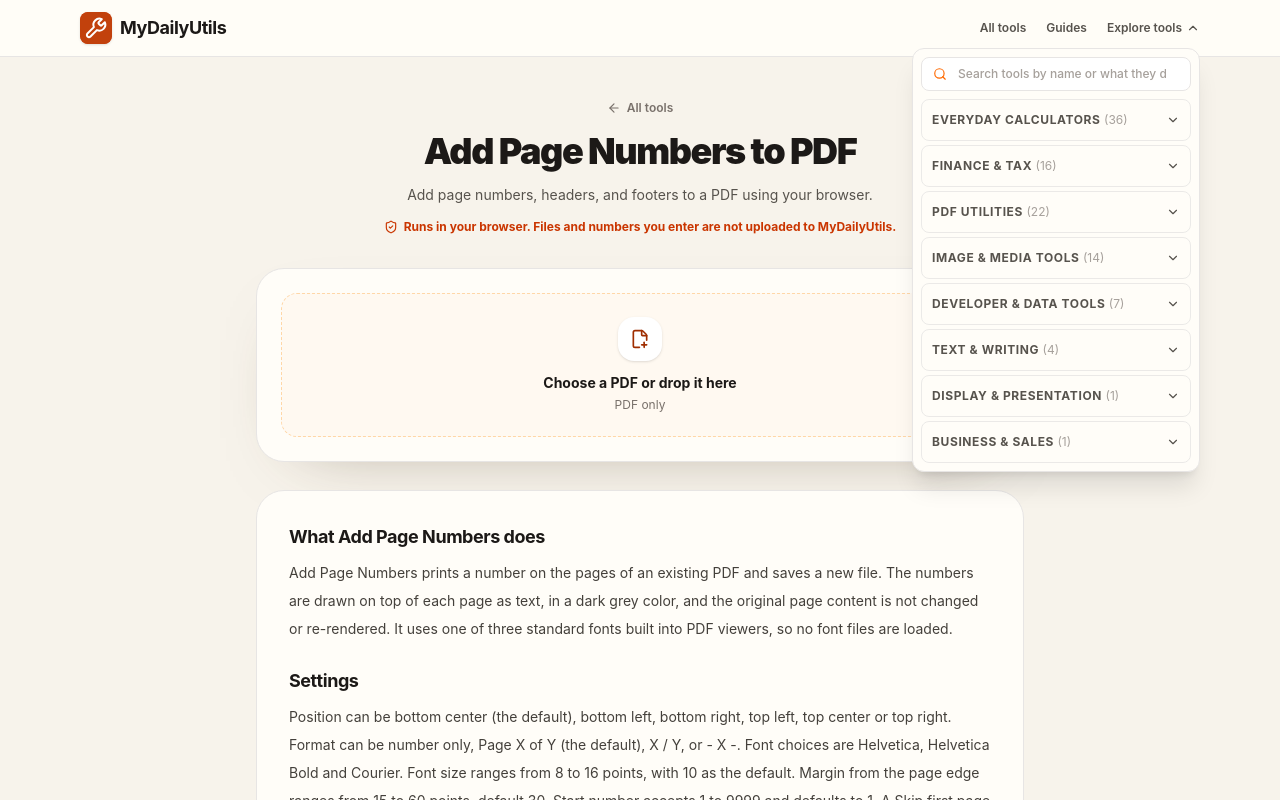
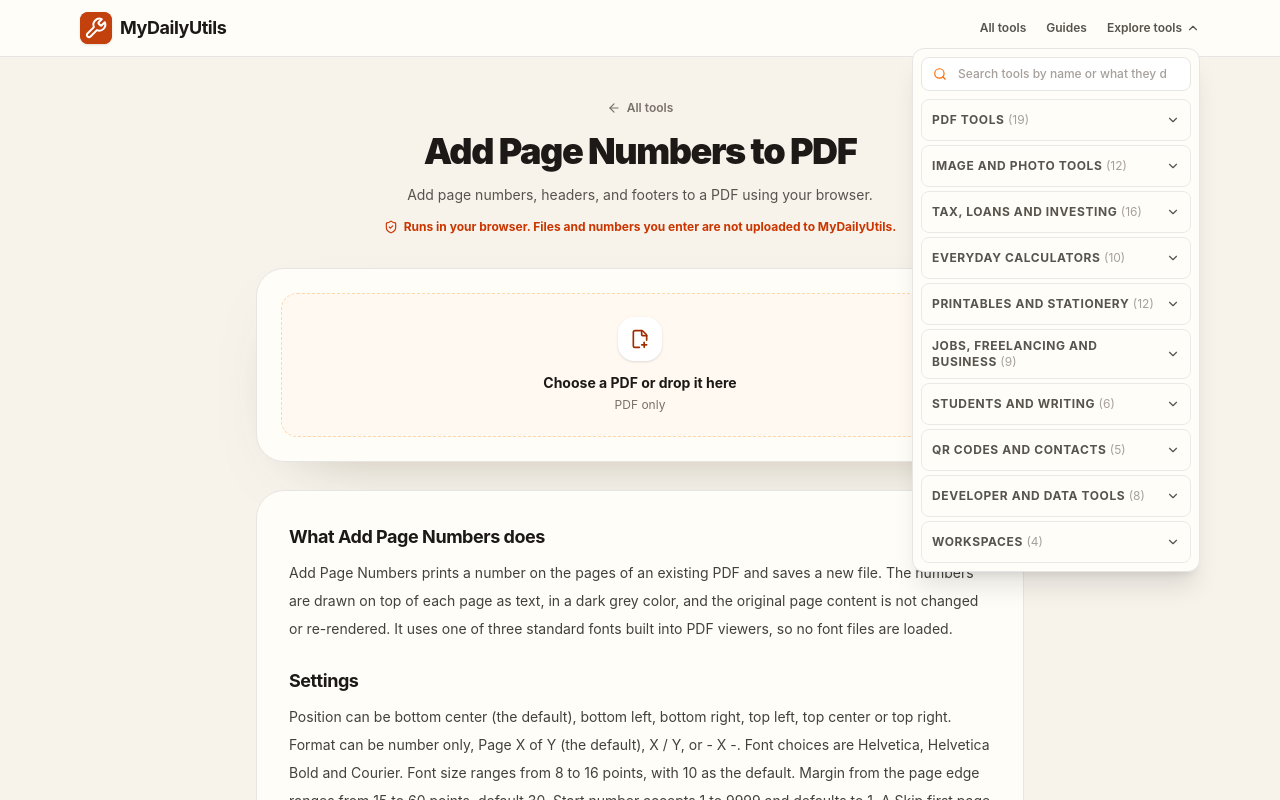
Before and after one commit to abhishekahuja87/paperforge-pdf, a React (Vite) app: page /add-page-numbers in a window 1280 px wide. Both pictures are taken after a click on the button "Explore tools". Shown: the top 800 px of the page. Built offline with nearby package versions, Linux system fonts and the light colour scheme.

Commit message:
One set of tool groups for header, footer, home and pre-rendered pages (#86)
Claude-Session: https://claude.ai/code/session_01Ksfpb8M2AoR8DnvaaKvMx3

Co-authored-by: Claude <noreply@anthropic.com>

```diff
--- a/src/components/layout/Footer.tsx
+++ b/src/components/layout/Footer.tsx
@@ -2,25 +2,15 @@ import React from 'react';
 import { Link } from 'react-router-dom';
 import { ChevronDown } from 'lucide-react';
 import { siteConfig } from '../../config/site';
-import { TOOLS } from '../../config/tools';
+import { getTopics, topicNameKey } from '../../config/topics';
 import { useTranslation } from 'react-i18next';
 import { getToolCopy } from '../../lib/localizedTool';
 import { FooterToolGroup } from './FooterToolGroup';
 
 export const Footer: React.FC = () => {
   const { t, i18n } = useTranslation();
-  const available = TOOLS.filter((tool) => tool.isAvailable);
-
-  // Every available tool appears here, including the tools that are folded away on the home page.
-  const toolColumns = [
-    { key: 'pdfTools', tools: available.filter((tool) => tool.category === 'pdf' && tool.tier !== 'workspace') },
-    { key: 'imageTools', tools: available.filter((tool) => tool.category === 'media') },
-    { key: 'financeTools', tools: available.filter((tool) => tool.category === 'finance') },
-    { key: 'everydayTools', tools: available.filter((tool) => tool.category === 'everyday') },
-    { key: 'textTools', tools: available.filter((tool) => tool.category === 'text') },
-    { key: 'developerTools', tools: available.filter((tool) => tool.category === 'dev') },
-    { key: 'workspaces', tools: available.filter((tool) => tool.tier === 'workspace') },
-  ].filter((column) => column.tools.length > 0);
+  const topics = getTopics();
+  const toolCount = topics.reduce((sum, topic) => sum + topic.tools.length, 0);
 
   const linkClass = 'transition hover:text-white';
 
@@ -42,14 +32,14 @@ export const Footer: React.FC = () => {
         {/* All tools: one line until opened. The links stay in the page either way. */}
         <details className="group rounded-lg border border-stone-700/70">
           <summary className="flex min-h-10 cursor-pointer list-none items-center justify-between gap-2 px-3 py-2 text-[11px] font-semibold uppercase tracking-wider text-stone-200 marker:content-none [&::-webkit-details-marker]:hidden">
-            <span>{t('allTools')} <span className="font-normal normal-case tracking-normal text-stone-500">({available.length})</span></span>
+            <span>{t('allTools')} <span className="font-normal normal-case tracking-normal text-stone-500">({toolCount})</span></span>
             <ChevronDown className="h-3.5 w-3.5 shrink-0 text-stone-400 transition group-open:rotate-180" aria-hidden="true" />
           </summary>
           <nav aria-label={t('footerNav')} className="grid grid-cols-2 gap-2 border-t border-stone-700/70 p-2 sm:grid-cols-3 lg:grid-cols-7 lg:gap-x-6 lg:gap-y-6 lg:p-4">
-            {toolColumns.map((column) => (
-              <FooterToolGroup key={column.key} title={t(column.key)} count={column.tools.length}>
+            {topics.map((topic) => (
+              <FooterToolGroup key={topic.id} title={t(topicNameKey(topic.id))} count={topic.tools.length}>
                 <ul className="space-y-1.5 sm:columns-2 lg:columns-1">
-                  {column.tools.map((tool) => {
+                  {topic.tools.map((tool) => {
                     const copy = getToolCopy(tool, i18n.language);
                     return (
                       <li key={tool.id} className="break-inside-avoid">
--- a/src/components/layout/HeaderToolsMenu.tsx
+++ b/src/components/layout/HeaderToolsMenu.tsx
@@ -2,7 +2,8 @@ import React, { useMemo, useState } from 'react';
 import { Link } from 'react-router-dom';
 import { ChevronDown, Search } from 'lucide-react';
 import { useTranslation } from 'react-i18next';
-import { CATEGORIES, TOOLS, type ToolCategory } from '../../config/tools';
+import { TOOLS } from '../../config/tools';
+import { getTopics, topicNameKey } from '../../config/topics';
 import { getToolCopy } from '../../lib/localizedTool';
 import { recordToolClick } from '../../lib/storage';
 
@@ -17,10 +18,10 @@ interface HeaderToolsMenuProps {
 export const HeaderToolsMenu: React.FC<HeaderToolsMenuProps> = ({ onNavigate }) => {
   const { t, i18n } = useTranslation();
   const [query, setQuery] = useState('');
-  const [openCategory, setOpenCategory] = useState<ToolCategory | null>(null);
+  const [openCategory, setOpenCategory] = useState<string | null>(null);
 
   const available = useMemo(() => TOOLS.filter((tool) => tool.isAvailable), []);
-  const categoryKeys = Object.keys(CATEGORIES) as ToolCategory[];
+  const topics = useMemo(() => getTopics(), []);
 
   const entries = useMemo(
     () => available.map((tool) => ({ tool, copy: getToolCopy(tool, i18n.language) })),
@@ -84,9 +85,9 @@ export const HeaderToolsMenu: React.FC<HeaderToolsMenuProps> = ({ onNavigate })
         </div>
       ) : (
         <div className="mt-2 space-y-1">
-          {categoryKeys.map((categoryKey) => {
-            const tools = entries.filter(({ tool }) => tool.category === categoryKey);
-            if (tools.length === 0) return null;
+          {topics.map((topic) => {
+            const categoryKey = topic.id;
+            const tools = topic.tools.map((tool) => ({ tool, copy: getToolCopy(tool, i18n.language) }));
             const open = openCategory === categoryKey;
             return (
               <div key={categoryKey} className="rounded-lg border border-stone-200/80">
@@ -96,7 +97,7 @@ export const HeaderToolsMenu: React.FC<HeaderToolsMenuProps> = ({ onNavigate })
                   onClick={() => setOpenCategory(open ? null : categoryKey)}
                   className="flex min-h-10 w-full items-center justify-between gap-2 px-2.5 py-2 text-left text-xs font-bold uppercase tracking-wider text-stone-600 hover:text-orange-700"
                 >
-                  <span>{t(`${categoryKey}.name`, { ns: 'categories' })} <span className="font-normal normal-case tracking-normal text-stone-400">({tools.length})</span></span>
+                  <span>{t(topicNameKey(categoryKey))} <span className="font-normal normal-case tracking-normal text-stone-400">({tools.length})</span></span>
                   <ChevronDown className={`h-3.5 w-3.5 shrink-0 transition-transform ${open ? 'rotate-180' : ''}`} aria-hidden="true" />
                 </button>
                 {/* Always rendered and only hidden with CSS, so every tool link is in the page for search engines. */}
--- /dev/null
+++ b/src/config/topics.ts
@@ -0,0 +1,43 @@
+import { TOOLS, type ToolItem } from './tools';
+import { COLLECTIONS, WORKSPACES } from './homeSections';
+
+/**
+ * The single list of tool groups used by the home page, the header menu, the footer and the pre-rendered
+ * pages, so a visitor sees the same group names and the same tools in each place.
+ * Groups come from COLLECTIONS in homeSections.ts. A tool in no group is collected under "other", and the
+ * studio tools form a final "workspaces" group (the home page shows them as a separate row).
+ * Size presets such as resize-image-to-20kb are included here: they are real pages that need a link.
+ */
+export interface Topic {
+  /** A COLLECTIONS id, "other" or "workspaces". The group name is `homeCollections.<id>.name`, or `workspaces`. */
+  id: string;
+  tools: ToolItem[];
+}
+
+export const WORKSPACES_TOPIC = 'workspaces';
+
+/** Locale key for a group's name. */
+export function topicNameKey(id: string): string {
+  return id === WORKSPACES_TOPIC ? 'workspaces' : `homeCollections.${id}.name`;
+}
+
+function inOrder(ids: string[]): ToolItem[] {
+  return ids.flatMap((id) => {
+    const tool = TOOLS.find((item) => item.id === id);
+    return tool?.isAvailable ? [tool] : [];
+  });
+}
+
+export function getTopics(): Topic[] {
+  const placed = new Set<string>(WORKSPACES);
+  const topics: Topic[] = COLLECTIONS.map((spec) => {
+    const tools = inOrder(spec.tools).filter((tool) => !WORKSPACES.includes(tool.id));
+    tools.forEach((tool) => placed.add(tool.id));
+    return { id: spec.id, tools };
+  });
+  const rest = TOOLS.filter((tool) => tool.isAvailable && !placed.has(tool.id));
+  if (rest.length > 0) topics.push({ id: 'other', tools: rest });
+  const studios = inOrder(WORKSPACES);
+  if (studios.length > 0) topics.push({ id: WORKSPACES_TOPIC, tools: studios });
+  return topics.filter((topic) => topic.tools.length > 0);
+}
--- a/src/prerender/shellData.ts
+++ b/src/prerender/shellData.ts
@@ -11,6 +11,7 @@ import { en } from '../locales/english';
 import { siteConfig } from '../config/site';
 import { TOOLS, type ToolItem } from '../config/tools';
 import { GUIDES } from '../content/guides';
+import { getTopics } from '../config/topics';
 import { EDITORIAL } from '../content/editorial';
 import { UPDATES, formatUpdateDate } from '../config/updates';
 import { buildHomeJsonLd, buildToolJsonLd, type JsonLd } from '../lib/structuredData';
@@ -280,15 +281,11 @@ function toLink(tool: ToolItem): ShellLink {
 
 /** Same grouping as the site footer, so every tool is linked from every static page. */
 export function getShellGroups(): ShellGroup[] {
-  return [
-    { name: en.pdfTools, tools: availableTools.filter((tool) => tool.category === 'pdf' && tool.tier !== 'workspace') },
-    { name: en.imageTools, tools: availableTools.filter((tool) => tool.category === 'media') },
-    { name: en.financeTools, tools: availableTools.filter((tool) => tool.category === 'finance') },
-    { name: en.everydayTools, tools: availableTools.filter((tool) => tool.category === 'everyday') },
-    { name: en.textTools, tools: availableTools.filter((tool) => tool.category === 'text') },
-    { name: en.developerTools, tools: availableTools.filter((tool) => tool.category === 'dev') },
-    { name: en.workspaces, tools: availableTools.filter((tool) => tool.tier === 'workspace') },
-  ]
+  return getTopics()
+    .map((topic) => ({
+      name: topic.id === 'workspaces' ? en.workspaces : (en.homeCollections as Record<string, { name: string }>)[topic.id]?.name ?? topic.id,
+      tools: topic.tools,
+    }))
     .filter((group) => group.tools.length > 0)
     .map((group) => ({ name: group.name, links: group.tools.map(toLink) }))
     .concat([{
```
Also changed, not shown: 2 other files (tests, documents, lock files or other folders).
